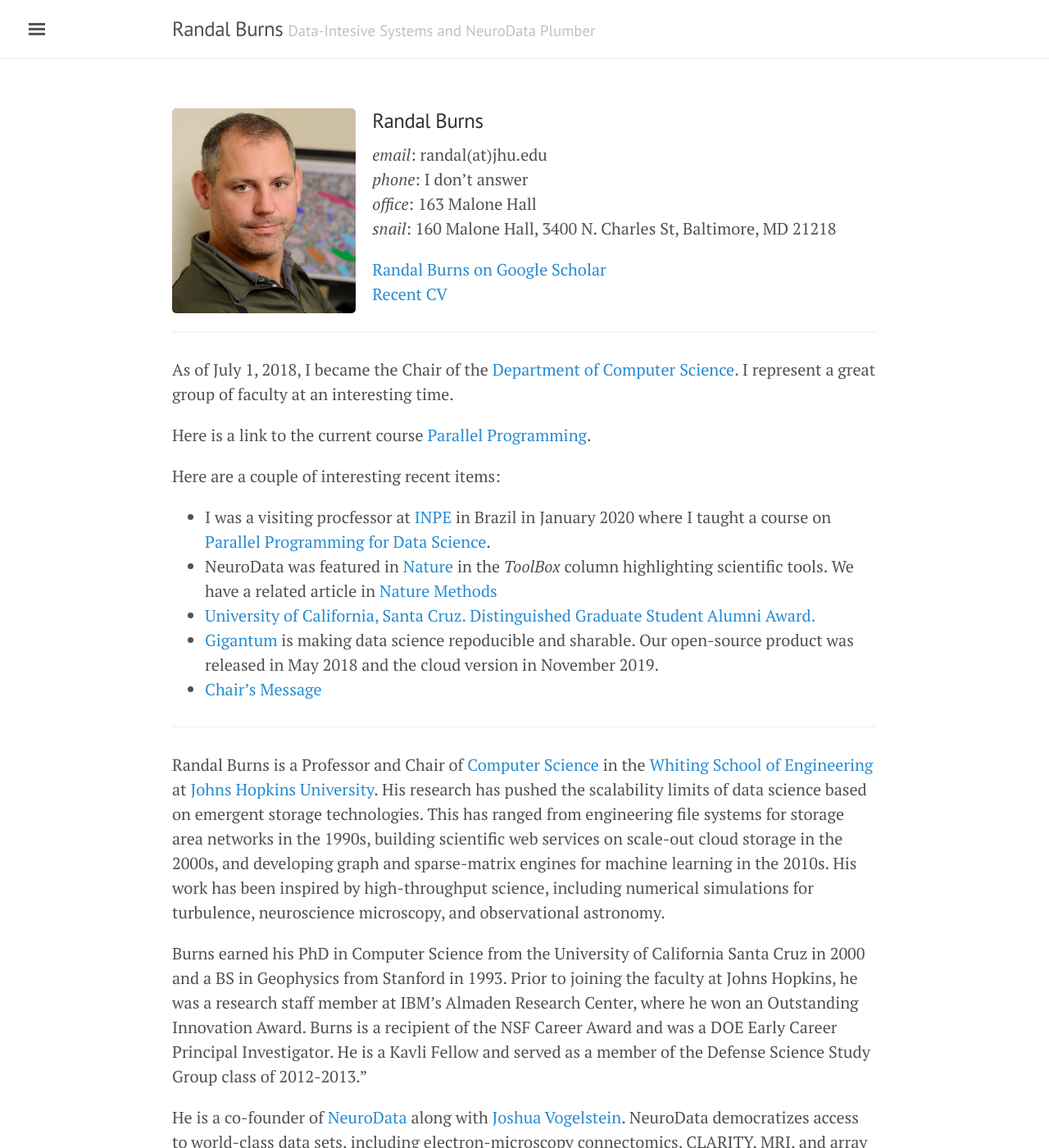
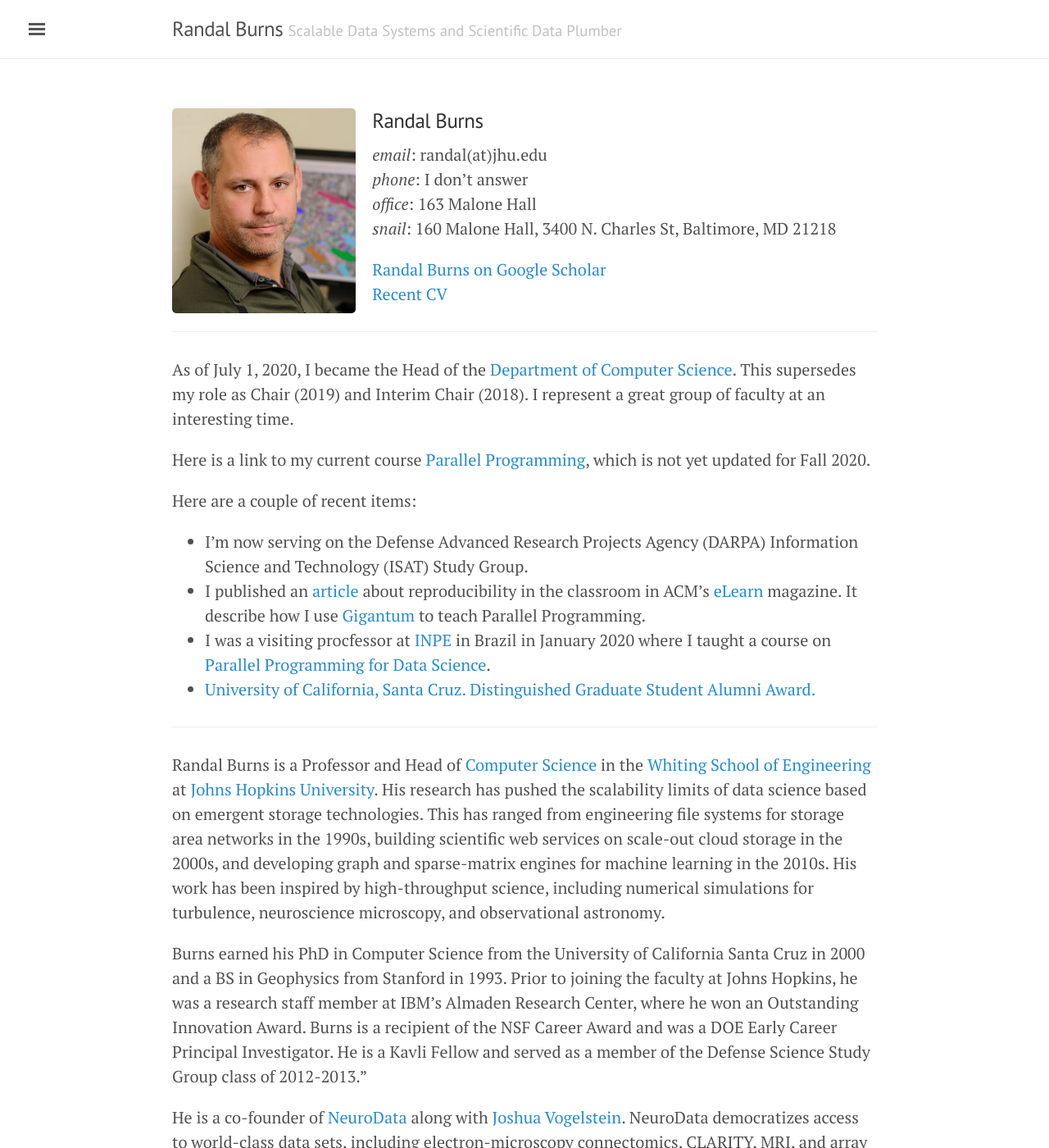
Before and after one commit to randalburns/randalburns.github.io, a Jekyll site: the page built from index.md, in a window 1280 px wide and 1400 px high. Shown: the whole window at 82% size. Built offline with Jekyll 4.4.1, drawn with Linux system fonts in a browser that asks for light colours.

Commit message:
Updates 2020.

```diff
--- a/_config.yml
+++ b/_config.yml
@@ -5,7 +5,7 @@ permalink:           pretty
 
 # Setup
 title:               Randal Burns
-tagline:             'Data-Intesive Systems and NeuroData Plumber'
+tagline:             'Scalable Data Systems and Scientific Data Plumber'
 description:         ''
 url:                 http://www.cs.jhu.edu/~randal/
 baseurl:             ''
--- a/index.md
+++ b/index.md
@@ -22,21 +22,20 @@ _snail_: 160 Malone Hall, 3400 N. Charles St,  Baltimore, MD 21218
 
 * * *
 
-As of July 1, 2018, I became the Chair of the [Department of Computer Science](http://www.cs.jhu.edu). I represent a great group of faculty at an interesting time.
+As of July 1, 2020, I became the Head of the [Department of Computer Science](http://www.cs.jhu.edu). This supersedes my role as Chair (2019) and Interim Chair (2018). I represent a great group of faculty at an interesting time.
 
-Here is a link to the current course [Parallel Programming](https://parallel.cs.jhu.edu).
+Here is a link to my current course [Parallel Programming](https://parallel.cs.jhu.edu), which is not yet updated for Fall 2020.
 
-Here are a couple of interesting recent items:
+Here are a couple of recent items:
+   * I'm now serving on the Defense Advanced Research Projects Agency (DARPA) Information Science and Technology (ISAT) Study Group.
+   * I published an [article](https://dl.acm.org/doi/10.1145/3409311.3403400) about reproducibility in the classroom in ACM's [eLearn](https://dl.acm.org/magazine/elearn)  magazine. It describe how I use [Gigantum](http://www.gigantum.com/) to teach Parallel Programming.
   * I was a visiting procfessor at [INPE](http://inpe.br) in Brazil in January 2020 where I taught a course on [Parallel Programming for Data Science](https://gigantum.com/randal/inpe-parallel-data-science).
-  * NeuroData was featured in [Nature](https://www.nature.com/articles/d41586-018-07195-2) in the _ToolBox_ column highlighting scientific tools.  We have a related article in [Nature Methods](https://www.nature.com/articles/s41592-018-0181-1)
   * [University of California, Santa Cruz. Distinguished Graduate Student Alumni Award.](https://news.ucsc.edu/2018/04/distinguished-grad-alumni-advance-feature.html?utm_source=04-24-2018&utm_medium=email&utm_campaign=tuesday-newsday)
-  * [Gigantum](http://www.gigantum.com/) is making data science repoducible and sharable. Our open-source product was released in May 2018 and the cloud version in November 2019.
-  * [Chair's Message](https://www.cs.jhu.edu/about/message-from-the-chair-2/)
 
 * * *
 
 
-Randal Burns is a Professor and  Chair of [Computer Science](http://www.cs.jhu.edu) in the [Whiting School of Engineering](http://wse.jhu.edu) at [Johns Hopkins University](http://jhu.edu). His research has pushed the scalability limits of data science based on emergent storage technologies. This has ranged from engineering file systems for storage area networks in the 1990s, building scientific web services on scale-out cloud storage in the 2000s, and developing graph and sparse-matrix engines for machine learning in the 2010s.  His work has been inspired by high-throughput science, including numerical simulations for turbulence, neuroscience microscopy, and observational astronomy.
+Randal Burns is a Professor and  Head of [Computer Science](http://www.cs.jhu.edu) in the [Whiting School of Engineering](http://wse.jhu.edu) at [Johns Hopkins University](http://jhu.edu). His research has pushed the scalability limits of data science based on emergent storage technologies. This has ranged from engineering file systems for storage area networks in the 1990s, building scientific web services on scale-out cloud storage in the 2000s, and developing graph and sparse-matrix engines for machine learning in the 2010s.  His work has been inspired by high-throughput science, including numerical simulations for turbulence, neuroscience microscopy, and observational astronomy.
 
 Burns earned his PhD in Computer Science from the University of California Santa Cruz in 2000 and a BS in Geophysics from Stanford in 1993. Prior to joining the faculty at Johns Hopkins, he was a research staff member at IBM’s Almaden Research Center, where he won an Outstanding Innovation Award. Burns is a recipient of the NSF Career Award and was a DOE Early Career Principal Investigator. He is a Kavli Fellow and served as a member of the Defense Science Study Group class of 2012-2013.”
 
```
